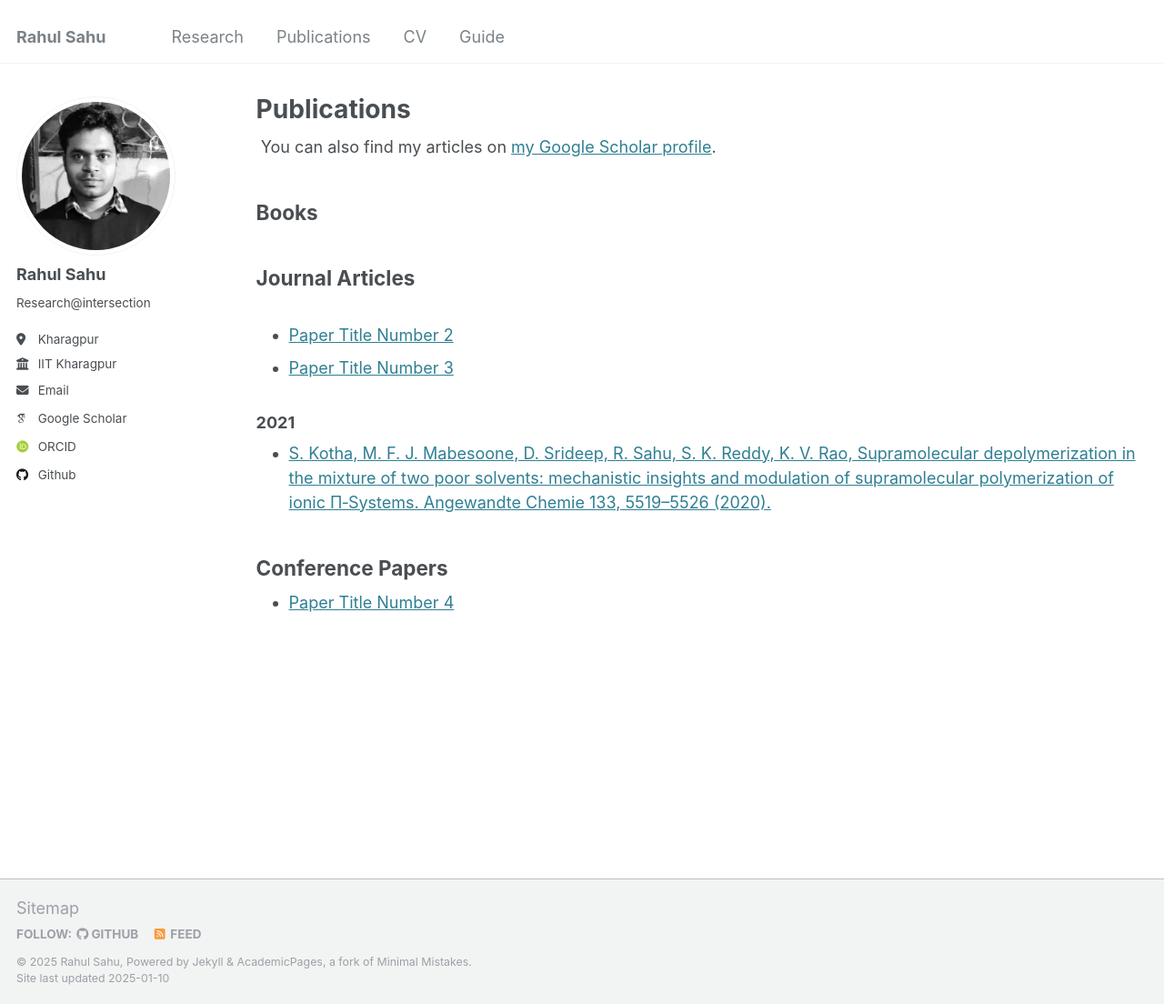
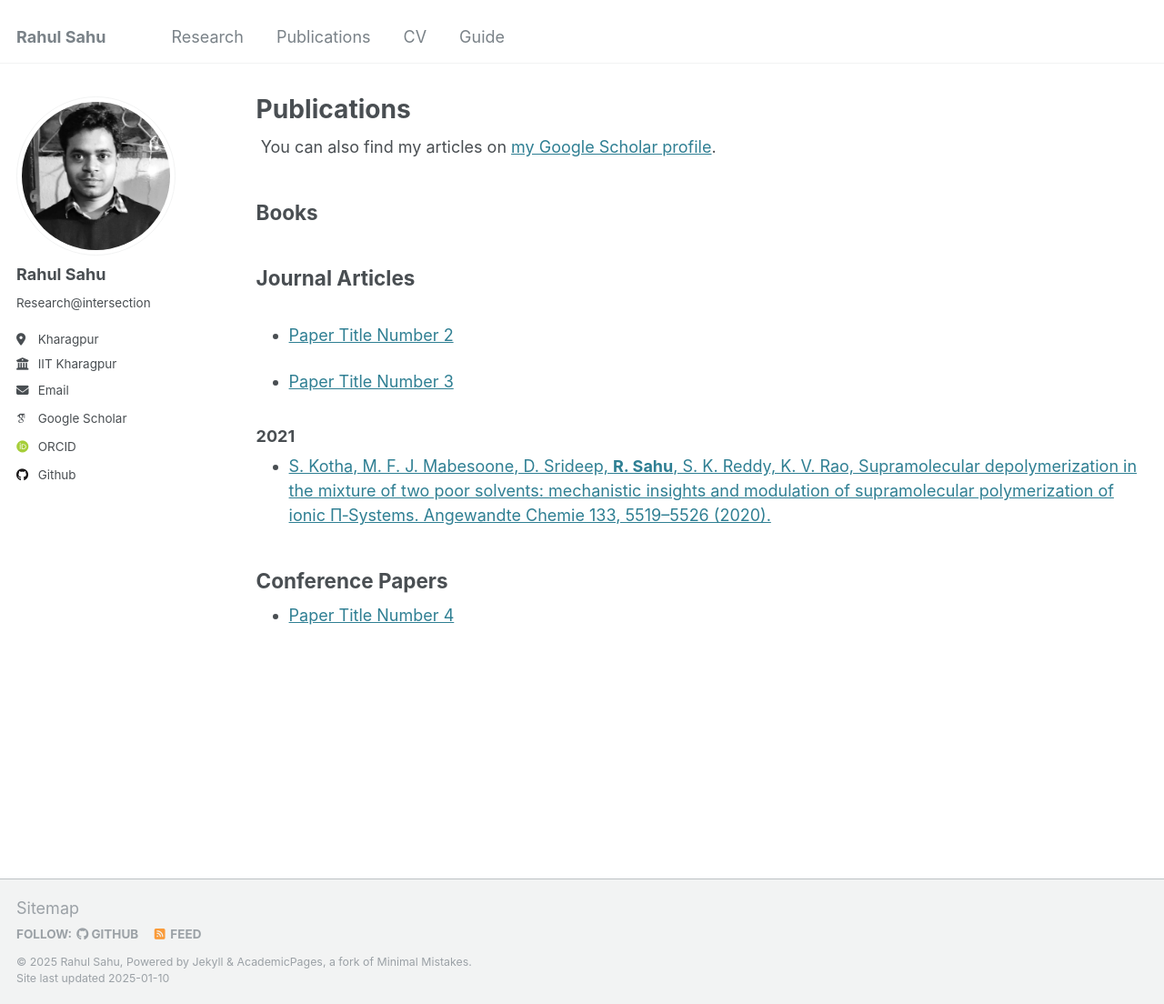
Before and after one commit to srahul21/srahul21.github.io, a Jekyll site: the page built from _pages/publications.html, in a window 1280 px wide and 1104 px high. Shown: the whole window at 91% size. Built offline with Jekyll 4.4.1, drawn with Linux system fonts in a browser that asks for light colours; some web fonts are replaced; part of the change alters nothing that is shown.

```diff
--- a/_pages/publications.html
+++ b/_pages/publications.html
@@ -25,7 +25,7 @@ author_profile: true
       <ul>
         {% for post in group.items %}
           <li>
-            <a href="{{ post.permalink }}">{{ post.title }}</a> <!-- Article Title Linked to Detail Page -->
+            <a href="{{ post.permalink }}">{{ post.title | replace: "R. Sahu", "**R. Sahu**" | markdownify }}</a> <!-- Article Title Linked to Detail Page -->
           </li>
         {% endfor %}
       </ul>
```
